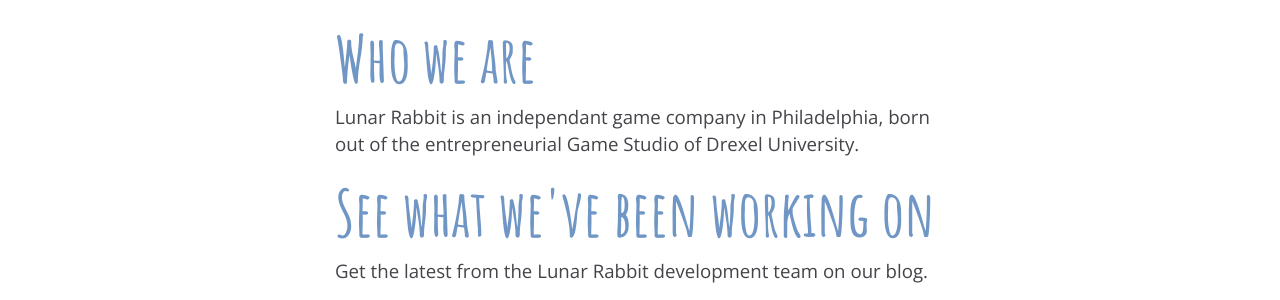
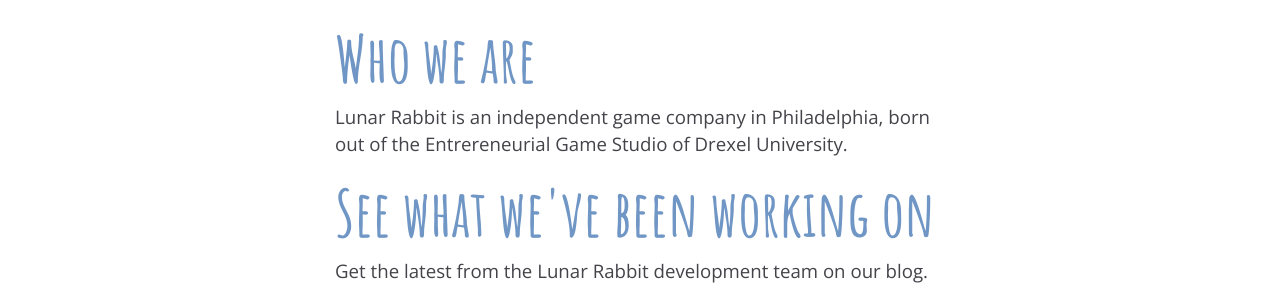
Before and after one commit to ggetz/lunar-rabbit-website, a Jekyll site: the page built from index.html, in a window 1280 px wide. Shown: the part 566-866 px from the top of the page. Built offline with Jekyll 4.4.1, drawn with Linux system fonts in a browser that asks for light colours; nearby versions of some CDN libraries.

Commit message:
Fxed spelling mistakes

```diff
--- a/_config.yml
+++ b/_config.yml
@@ -2,8 +2,8 @@
 title: Lunar Rabbit
 email: lunarrabbitgames@gmail.com
 description: >
-  Lunar Rabbit is an independant game company in Philadelphia, born
-  out of the entrepreneurial Game Studio of Drexel University.
+  Lunar Rabbit is an independent game company in Philadelphia, born
+  out of the Entrereneurial Game Studio of Drexel University.
 baseurl: "" # the subpath of your site, e.g. /blog/
 url: "http://lunarrabbit.com" # the base hostname & protocol for your site
 twitter_username: lunarrabbitdev
```
